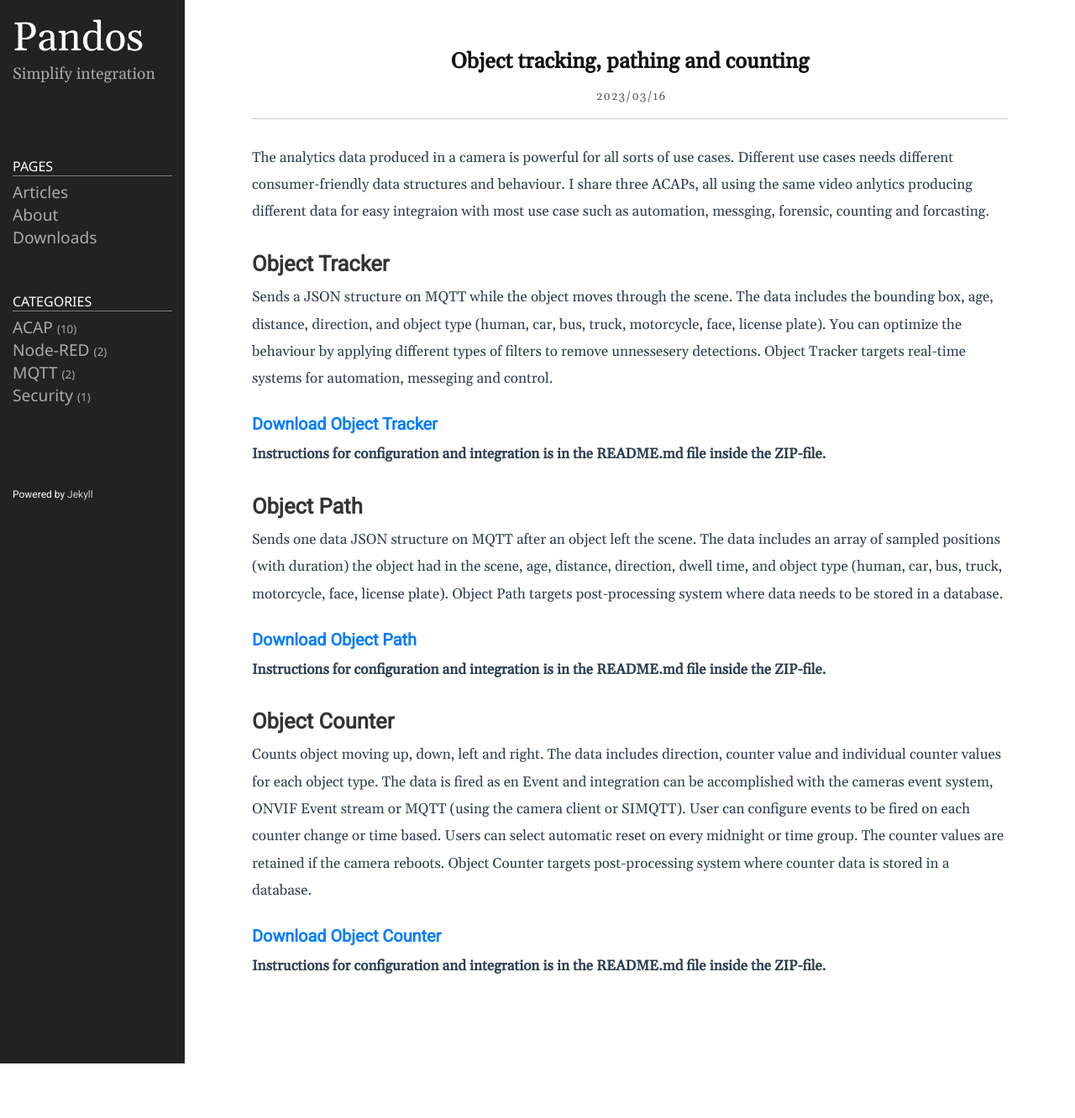
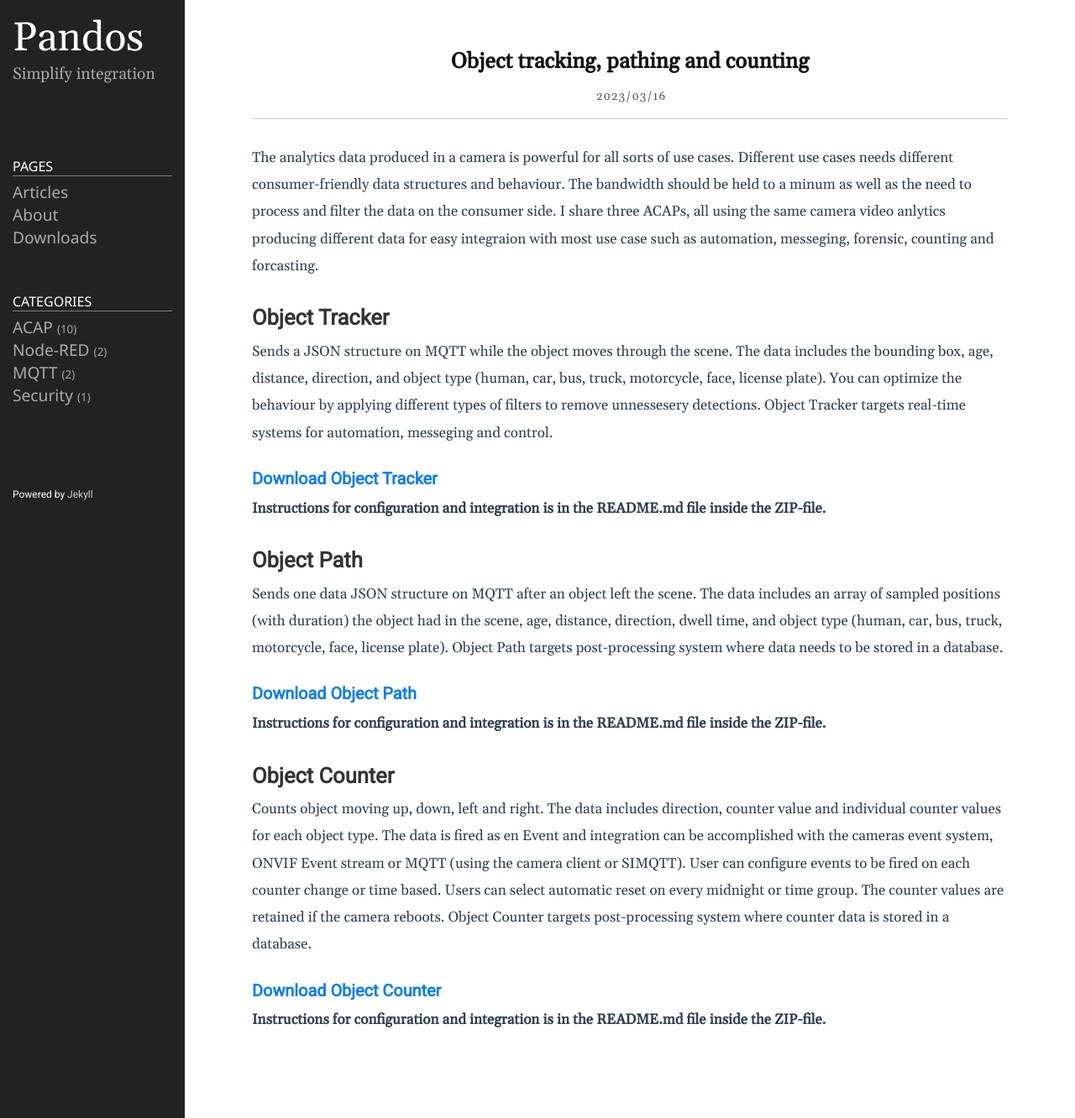
Before and after one commit to pandosme/pandosme.github.io, a Jekyll site: the page built from docs/_posts/2023-03-17-Objects.md, in a window 1280 px wide. Shown: the whole page at 84% size. Built offline with Jekyll 4.4.1, drawn with Linux system fonts in a browser that asks for light colours; before the commit the page ends 1267 px from its top, so only the background shows below that; part of the change alters nothing that is shown.

Commit message:
Cleanup Objects

```diff
--- a/docs/_posts/2023-03-17-Objects.md
+++ b/docs/_posts/2023-03-17-Objects.md
@@ -5,7 +5,7 @@ date: 2023-03-17 00:00:00 +0200
 categories: [ACAP]
 ---
 
-The analytics data produced in a camera is powerful for all sorts of use cases.  Different use cases needs different consumer-friendly data structures and behaviour.  I share three ACAPs, all using the same video anlytics producing different data for easy integraion with most use case such as automation, messging, forensic, counting and forcasting.
+The analytics data produced in a camera is powerful for all sorts of use cases.  Different use cases needs different consumer-friendly data structures and behaviour.  The bandwidth should be held to a minum as well as the need to process and filter the data on the consumer side.  I share three ACAPs, all using the same camera video anlytics producing different data for easy integraion with most use case such as automation, messeging, forensic, counting and forcasting.
 
 # Object Tracker
 Sends a JSON structure on MQTT while the object moves through the scene.  The data includes the bounding box, age, distance, direction, and object type (human, car, bus, truck, motorcycle, face, license plate).  You can optimize the behaviour by applying different types of filters to remove unnessesery detections.
@@ -18,7 +18,7 @@ __Instructions for configuration and integration is in the README.md file inside
 Sends one data JSON structure on MQTT after an object left the scene.  The data includes an array of sampled positions (with duration) the object had in the scene, age, distance, direction, dwell time, and object type (human, car, bus, truck, motorcycle, face, license plate).
 Object Path targets post-processing system where data needs to be stored in a database.
 
-### [Download Object Path](https://acap.juhlin.me/package/MotionPath)
+### [Download Object Path](https://acap.juhlin.me/package/ObjectPath)
 __Instructions for configuration and integration is in the README.md file inside the ZIP-file.__
 
 # Object Counter
@@ -26,5 +26,5 @@ Counts object moving up, down, left and right.  The data includes direction, cou
 User can configure events to be fired on each counter change or time based.  Users can select automatic reset on every midnight or time group.  The counter values are retained if the camera reboots.
 Object Counter targets post-processing system where counter data is stored in a database.
 
-### [Download Object Counter](https://acap.juhlin.me/package/directioncounter)
+### [Download Object Counter](https://acap.juhlin.me/package/ObjectCounter)
 __Instructions for configuration and integration is in the README.md file inside the ZIP-file.__
```
